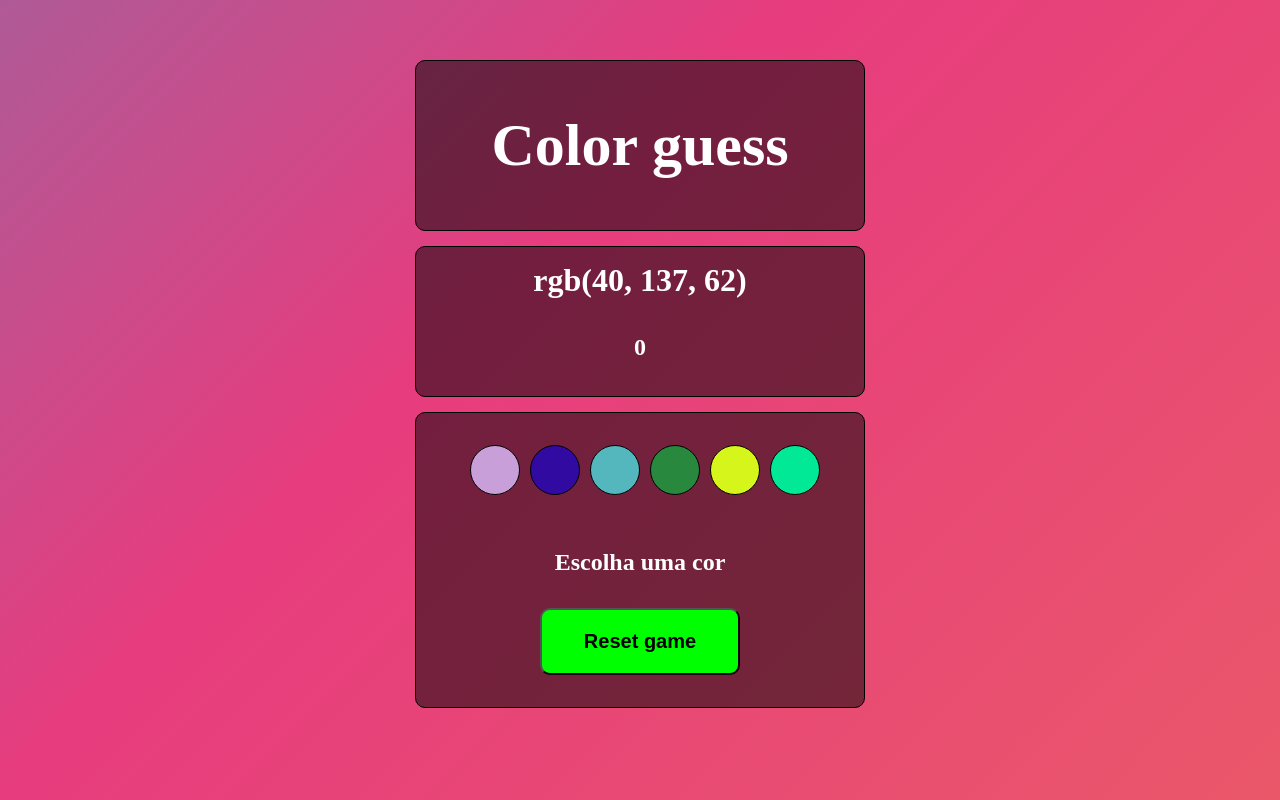
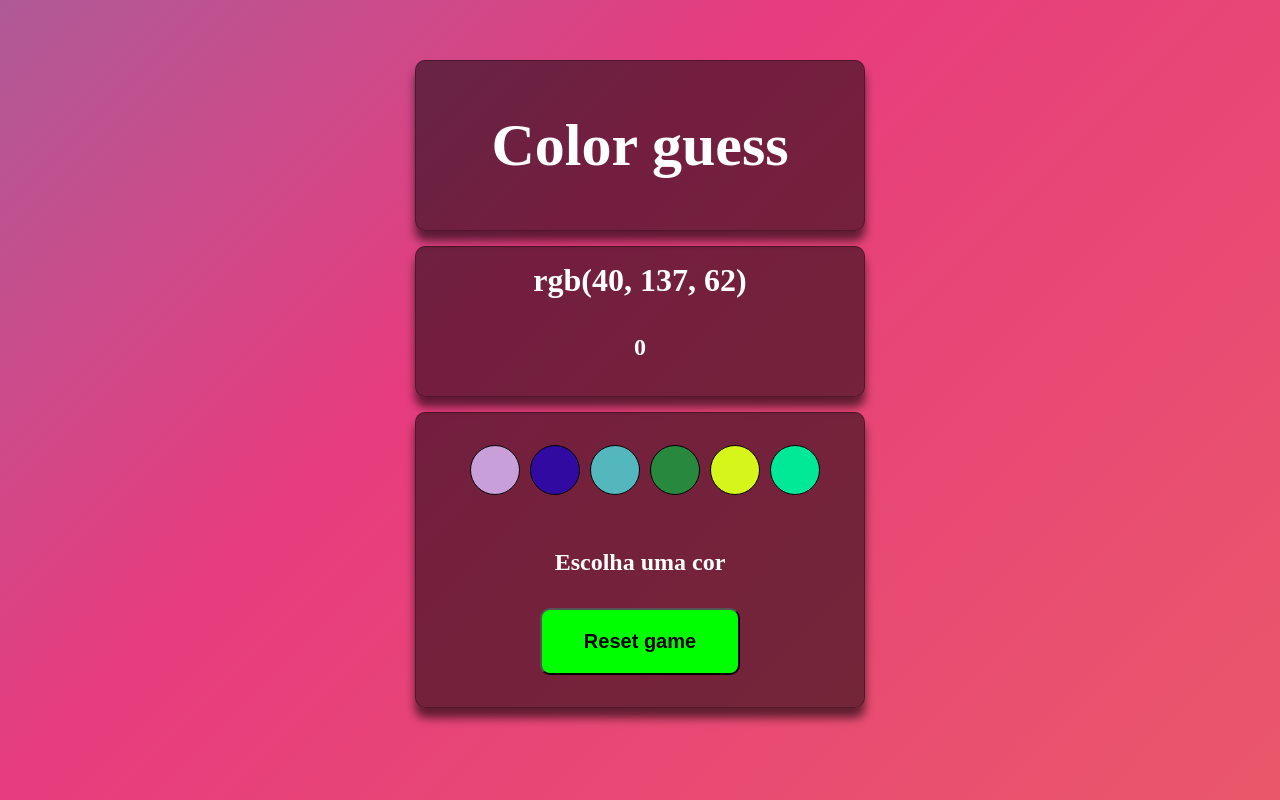
Before and after one commit to aysllanferreira/Projeto-05-Color-Guess, a website: page index.html in a window 1280 px wide. Drawn offline with Linux system fonts and the light colour scheme.

Commit message:
box shadow added

```diff
--- a/style.css
+++ b/style.css
@@ -37,7 +37,8 @@ main {
 main h1 {
   margin-bottom: 15px;
   font-size: 60px;
-  border: solid 1px black;
+  border: solid 1px rgba(0, 0, 0, 0.295);
+  box-shadow: 0px 10px 10px rgba(0, 0, 0, 0.589);
   color: white;
   background-color: rgba(0, 0, 0, 0.50);
   border-radius: 10px;
@@ -59,7 +60,8 @@ main #score-box{
   justify-content: center;
   text-align: center;
   margin-bottom: 15px;
-  border: solid 1px black;
+  border: solid 1px rgba(0, 0, 0, 0.295);
+  box-shadow: 0px 10px 10px rgba(0, 0, 0, 0.589);
   background-color: rgba(0, 0, 0, 0.50);
   color: white;
   border-radius: 10px;
@@ -78,7 +80,8 @@ main #score-box #score{
   flex-direction: column;
   text-align: center;
   width: 450px;
-  border: solid 1px black;
+  border: solid 1px rgba(0, 0, 0, 0.295);
+  box-shadow: 0px 10px 10px rgba(0, 0, 0, 0.589);
   background-color: rgba(0, 0, 0, 0.50);
   font-size: 24px;
   font-weight: 600;
```
